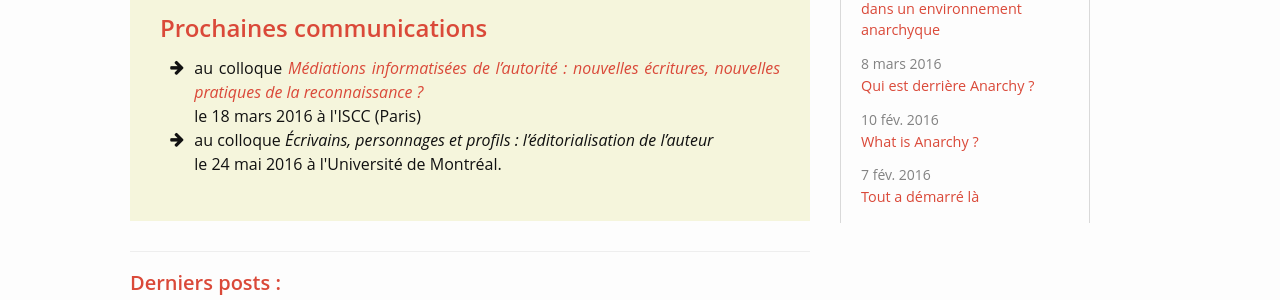
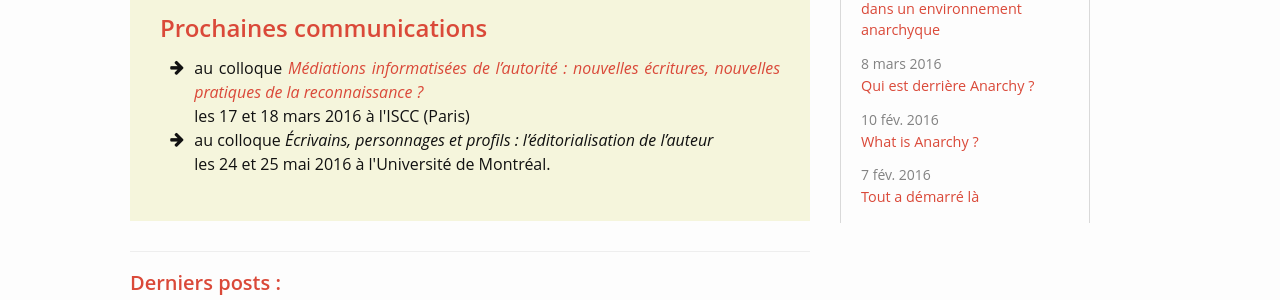
Before and after one commit to lakonis/behindanarchy, a Jekyll site: the page built from index.md, in a window 1280 px wide. Shown: the part 229-529 px from the top of the page. Built offline with Jekyll 4.4.1, drawn with Linux system fonts in a browser that asks for light colours; nearby versions of some CDN libraries.

Commit message:
precise dates

```diff
--- a/index.md
+++ b/index.md
@@ -11,8 +11,8 @@ title: Home
 <hr/>
 <h3 style="margin-top:20px">Prochaines communications</h3>
   <ul class="fa-ul">
-    <li><i class="fa-li fa fa-arrow-right"></i>au colloque <a href="http://www.iscc.cnrs.fr/spip.php?article2078" target="_blank" title="Colloque MIAu"><em>Médiations informatisées de l’autorité : nouvelles écritures, nouvelles pratiques de la reconnaissance ?</em></a><br>le 18 mars 2016 à l'ISCC (Paris)</li>
-    <li><i class="fa-li fa fa-arrow-right"></i>au colloque <em>Écrivains, personnages et profils : l’éditorialisation de l’auteur</em><br>le 24 mai 2016 à l'Université de Montréal.</li>
+    <li><i class="fa-li fa fa-arrow-right"></i>au colloque <a href="http://www.iscc.cnrs.fr/spip.php?article2078" target="_blank" title="Colloque MIAu"><em>Médiations informatisées de l’autorité : nouvelles écritures, nouvelles pratiques de la reconnaissance ?</em></a><br>les 17 et 18 mars 2016 à l'ISCC (Paris)</li>
+    <li><i class="fa-li fa fa-arrow-right"></i>au colloque <em>Écrivains, personnages et profils : l’éditorialisation de l’auteur</em><br>les 24 et 25 mai 2016 à l'Université de Montréal.</li>
   </ul>
 
 </div>
```
